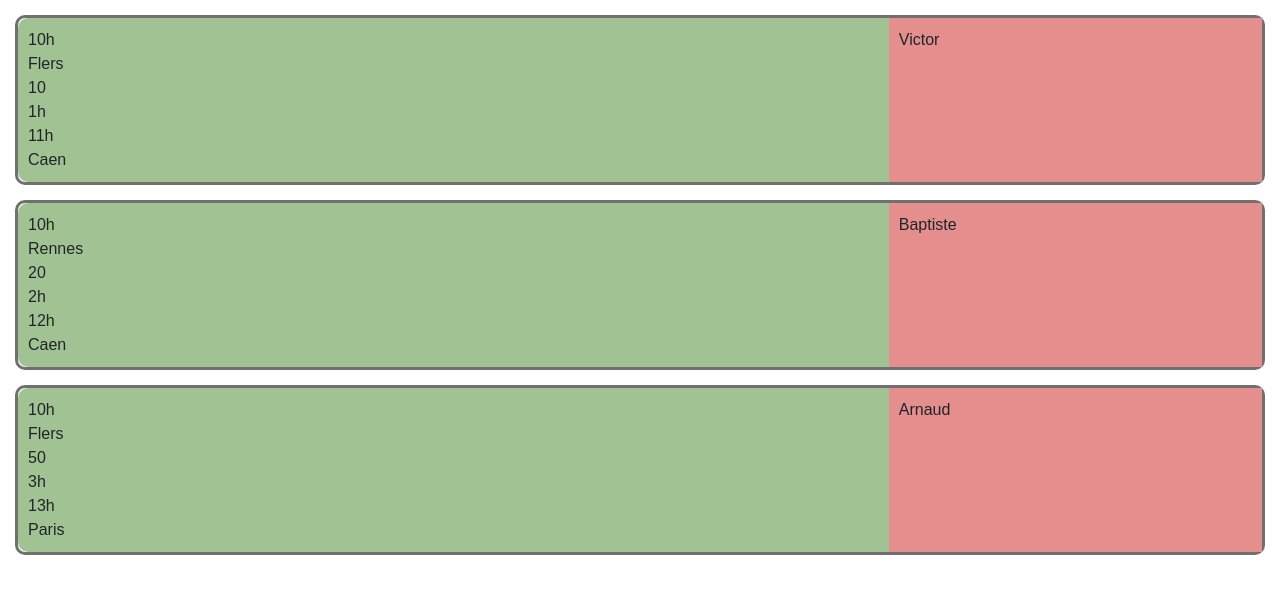
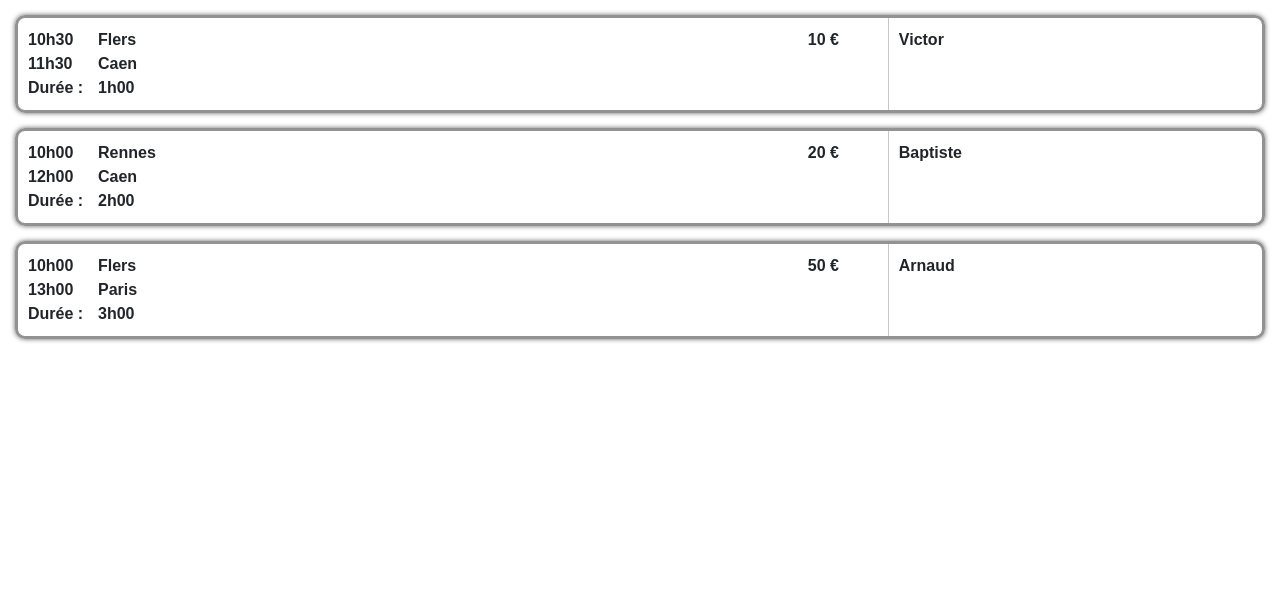
Before and after one commit to skflers61/Co-Livraison, a React (Create React App) app: page / in a window 1280 px wide. Shown: the top 594 px of the page. Built offline with nearby package versions, Linux system fonts and the light colour scheme.

Commit message:
Mise en place des composants pour le résultat de la recherche

```diff
--- a/src/containers/Recherche/HeureDepartRecherche.js
+++ b/src/containers/Recherche/HeureDepartRecherche.js
@@ -0,0 +1,5 @@
+import React from "react";
+
+export default function HeureDepartRecherche() {
+  return <div className="cptHeureDepartRecherche"></div>;
+}
--- a/src/containers/Recherche/ResultatRecherche.js
+++ b/src/containers/Recherche/ResultatRecherche.js
@@ -3,7 +3,7 @@ import TriRecherche from "./TriRecherche";
 import HeureDepartRecherche from "./HeureDepartRecherche";
 import TrajetsListe from "./TrajetsListe";
 
-export default function ResultatRecherche(name) {
+export default function ResultatRecherche() {
   return (
     <div className="cptResultatRecherche">
       <TriRecherche />
--- a/src/containers/Recherche/Trajet.js
+++ b/src/containers/Recherche/Trajet.js
@@ -18,17 +18,18 @@ export default function Trajet(props) {
   return (
     <div className="cptTrajet">
       <div className="infosTrajet">
-        <div>
+        <div className="infosTrajetLigne1">
           <div className="heureDepart">{monTrajet.heureDepart}</div>
           <div className="depart">{monTrajet.depart}</div>
-          <div className="prix">{monTrajet.prix}</div>
+          <div className="prix">{monTrajet.prix} €</div>
         </div>
-        <div>
-          <div className="duree">{monTrajet.duree}</div>
-        </div>
-        <div>
+        <div className="infosTrajetLigne2">
           <div className="heureArrive">{monTrajet.heureArrive}</div>
           <div className="destination">{monTrajet.destination}</div>
+        </div>
+        <div className="infosTrajetLigne3">
+          <div className="dureeTxt">Durée :</div>
+          <div className="duree">{monTrajet.duree}</div>
         </div>
       </div>
       <div className="conducteur">{monTrajet.conducteur}</div>
--- a/src/containers/Recherche/TriRecherche.js
+++ b/src/containers/Recherche/TriRecherche.js
@@ -0,0 +1,5 @@
+import React from "react";
+
+export default function TriRecherche() {
+  return <div className="cptTriRecherche"></div>;
+}
--- a/src/index.css
+++ b/src/index.css
@@ -463,18 +463,37 @@ input.txtSearch:focus-visible {
 .cptTrajet {
   display: flex;
   justify-content: left;
-  border: 3px rgb(112, 112, 112) solid;
-  margin: 15px;
+  border: 3px rgb(146, 146, 146) solid;
+  margin: 15px 15px;
   border-radius: 10px;
+  font-weight: bold;
+  box-shadow: 0px 0px 5px rgb(100, 100, 100);
 }
 .infosTrajet {
-  background-color: #a1c293;
   padding: 10px;
   width: 70%;
   border-radius: 10px 0px 0px 10px;
+  border-right: 1px rgb(199, 199, 199) solid;
 }
 .conducteur {
-  background-color: #e48e8e;
   padding: 10px;
   width: 30%;
 }
+
+.cptTrajet .infosTrajetLigne1,
+.cptTrajet .infosTrajetLigne2,
+.cptTrajet .infosTrajetLigne3 {
+  display: flex;
+  width: 100%;
+}
+
+.cptTrajet .heureDepart,
+.cptTrajet .prix,
+.cptTrajet .heureArrive,
+.cptTrajet .dureeTxt {
+  width: 70px;
+}
+.cptTrajet .depart,
+.cptTrajet .destination {
+  width: calc(100% - 140px);
+}
--- a/src/index.js
+++ b/src/index.js
@@ -7,6 +7,7 @@ import { store } from "./redux-slices/store";
 import { Provider } from "react-redux";
 
 import TrajetsListe from "./containers/Recherche/TrajetsListe";
+import ResultatRecherche from "./containers/Recherche/ResultatRecherche";
 
 const container = document.getElementById("contenu");
 const root = createRoot(container);
@@ -15,7 +16,7 @@ const root = createRoot(container);
 root.render(
   <Provider store={store}>
     <Router>
-      <TrajetsListe />
+      <ResultatRecherche />
     </Router>
   </Provider>
 );
--- a/src/redux-slices/recherche.js
+++ b/src/redux-slices/recherche.js
@@ -9,9 +9,9 @@ export const rechercheSlice = createSlice({
         depart: "Flers",
         destination: "Caen",
         date: "08/08/2022",
-        heureDepart: "10h",
-        heureArrive: "11h",
-        duree: "1h",
+        heureDepart: "10h30",
+        heureArrive: "11h30",
+        duree: "1h00",
         prix: "10",
         conducteur: "Victor"
       },
@@ -20,7 +20,7 @@ export const rechercheSlice = createSlice({
         depart: "Argentan",
         destination: "Caen",
         date: "08/08/2022",
-        heureDepart: "10h",
+        heureDepart: "10h00",
         heureArrive: "10h40",
         duree: "40min",
         prix: "5",
@@ -31,9 +31,9 @@ export const rechercheSlice = createSlice({
         depart: "Rennes",
         destination: "Caen",
         date: "08/08/2022",
-        heureDepart: "10h",
-        heureArrive: "12h",
-        duree: "2h",
+        heureDepart: "10h00",
+        heureArrive: "12h00",
+        duree: "2h00",
         prix: "20",
         conducteur: "Baptiste"
       },
@@ -42,9 +42,9 @@ export const rechercheSlice = createSlice({
         depart: "Flers",
         destination: "Paris",
         date: "08/08/2022",
-        heureDepart: "10h",
-        heureArrive: "13h",
-        duree: "3h",
+        heureDepart: "10h00",
+        heureArrive: "13h00",
+        duree: "3h00",
         prix: "50",
         conducteur: "Arnaud"
       },
@@ -53,9 +53,9 @@ export const rechercheSlice = createSlice({
         depart: "Caen",
         destination: "Paris",
         date: "08/08/2022",
-        heureDepart: "10h",
-        heureArrive: "12h",
-        duree: "2h",
+        heureDepart: "10h00",
+        heureArrive: "12h00",
+        duree: "2h00",
         prix: "20",
         conducteur: "Victor"
       },
@@ -64,9 +64,9 @@ export const rechercheSlice = createSlice({
         depart: "Paris",
         destination: "Dreux",
         date: "08/08/2022",
-        heureDepart: "10h",
-        heureArrive: "11h",
-        duree: "1h",
+        heureDepart: "10h00",
+        heureArrive: "11h00",
+        duree: "1h00",
         prix: "15",
         conducteur: "Maxime"
       }
```
